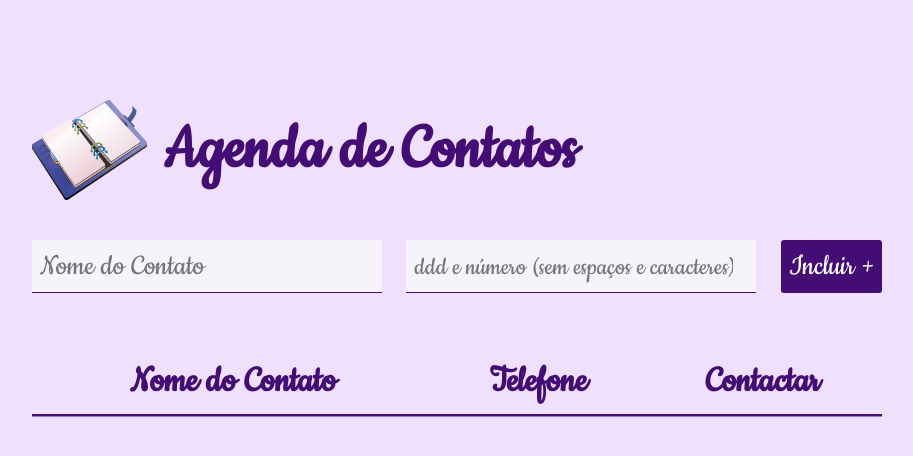
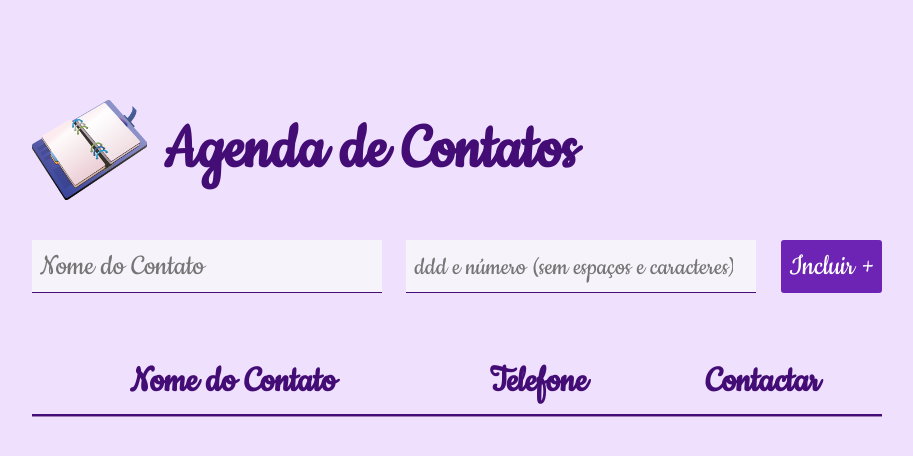
Before and after one commit to BganaRoxa/Projeto_02_EBAC_Agenda, a plain HTML site: page index.html in a window 1280 px wide. In both pictures the pointer is over the button "Incluir +". Shown: the whole page, without its empty margins (128-1041 px from the left). Drawn offline with Linux system fonts and the light colour scheme.

Commit message:
inserindo botão dinâmico

```diff
--- a/main.css
+++ b/main.css
@@ -61,6 +61,10 @@ form button {
     border-radius: 3px;
 }
 
+form button:hover {
+    background-color: rgb(109, 35, 179);
+}
+
 tbody img {
     height: 60px;
     margin-top: 8px;
```
